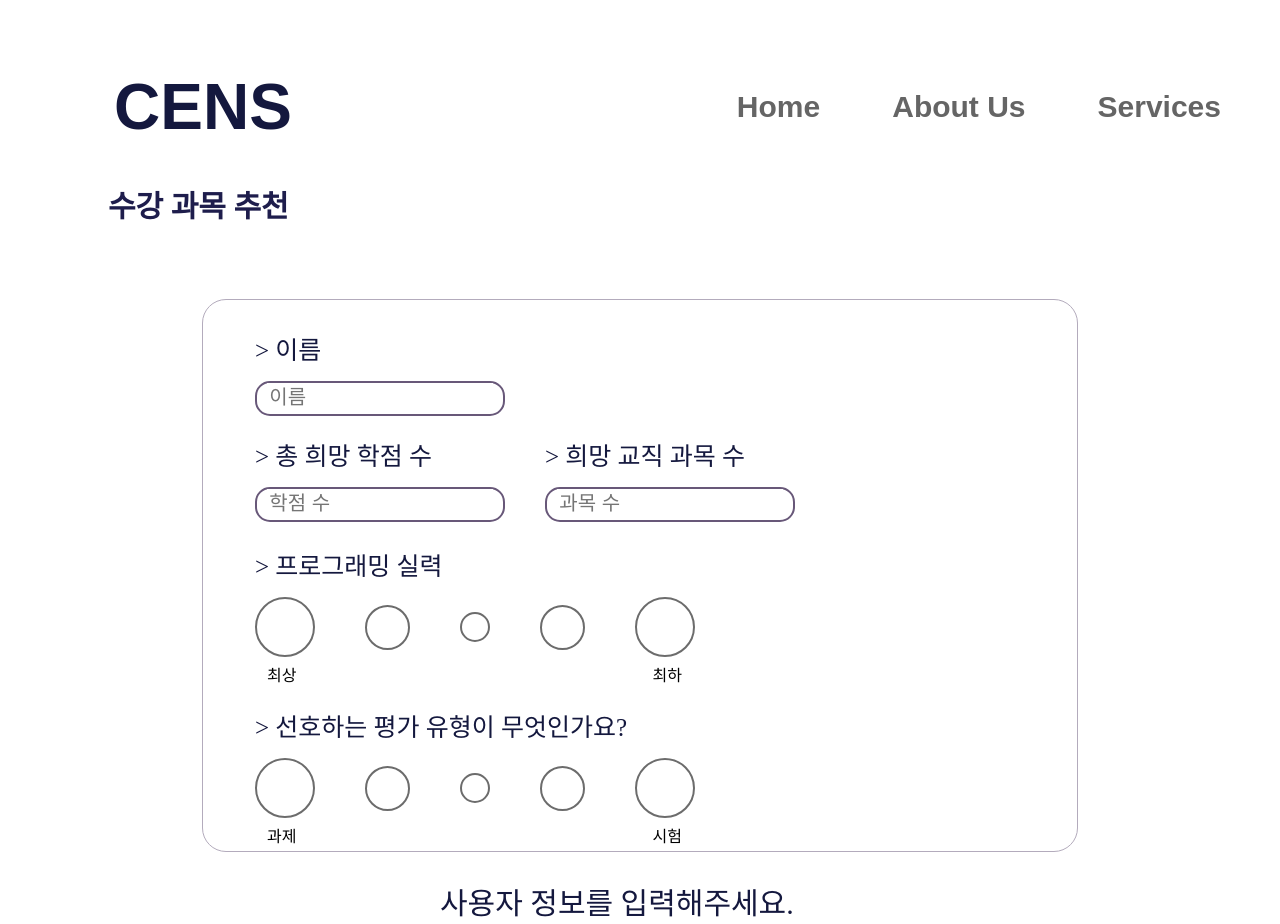
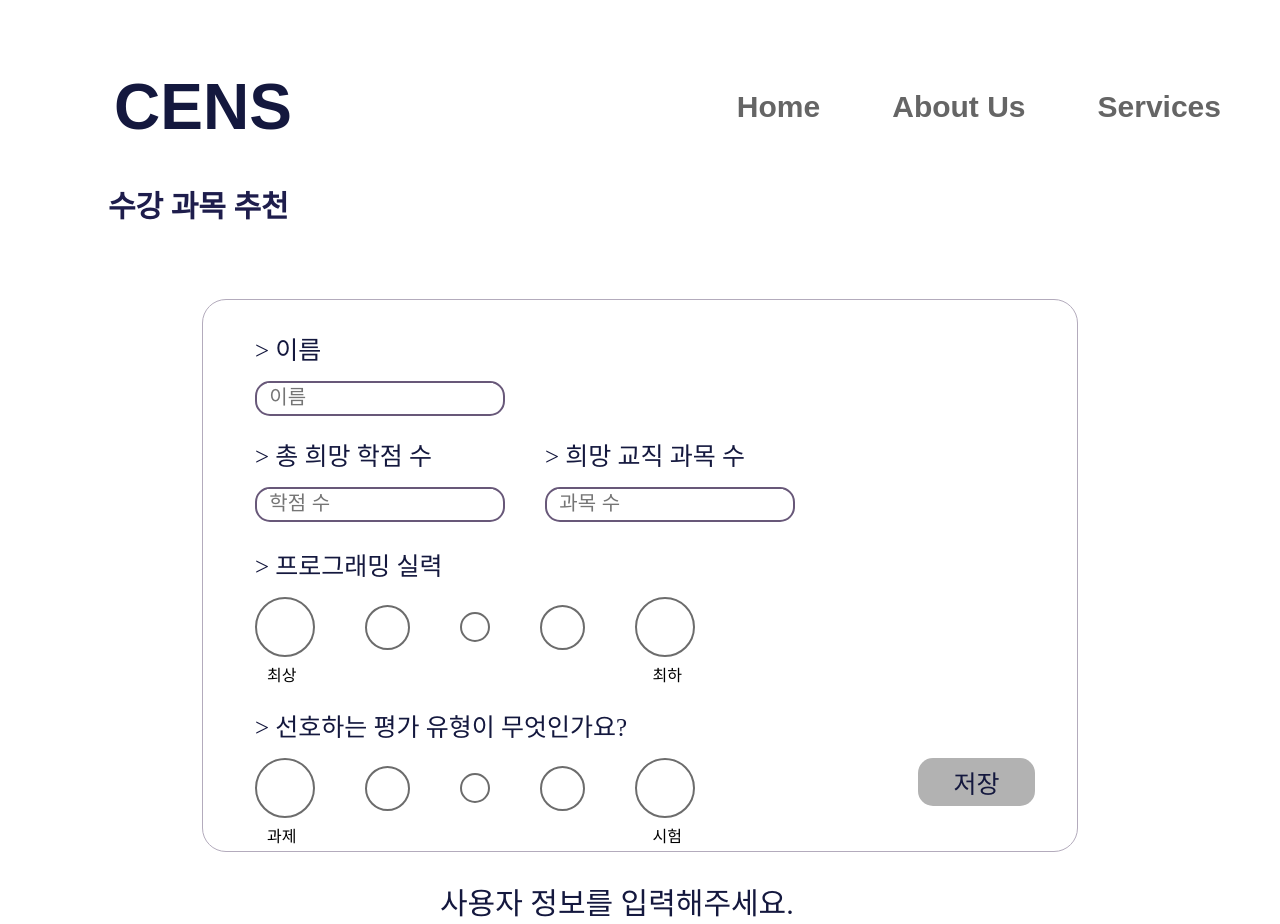
Before and after one commit to 1jiwoo27/cens, a React (Create React App) app: page /info in a window 1280 px wide. Built offline with nearby package versions, Linux system fonts and the light colour scheme.

Commit message:
save button

```diff
--- a/src/components/Order/Info.js
+++ b/src/components/Order/Info.js
@@ -66,12 +66,17 @@ export default function Info() {
           <div className='info-eval-ment'>
               {'>'} 선호하는 평가 유형이 무엇인가요?
           </div>
+          <div className='info-eval-save'>
             <div className='info-eval-cir'>
               <div className='info-eval-lmax'/>
               <div className='info-eval-lmed'/>
               <div className='info-eval-min'/>
               <div className='info-eval-hmed'/>
               <div className='info-eval-hmax'/>
+            </div>
+            <button className='info-save-bt'>
+              저장
+              </button>
           </div>
           <div className='info-eval-type'>
             <p className='info-type'>과제</p>
--- a/src/css/Info.css
+++ b/src/css/Info.css
@@ -215,6 +215,12 @@
     text-align: left;
 }
 
+.info-eval-save{
+    display: flex;
+    justify-content: space-between;
+    flex-direction: row;
+}
+
 .info-eval-cir{
     display: flex;
     flex-direction: row;
@@ -260,6 +266,22 @@
     margin-right: 50px;
 }
 
+.info-save-bt{
+    width: 117px;
+    height: 48px;
+    top: 788px;
+    left: 1236px;
+    background: rgb(178, 178, 178);
+    border: none;
+    border-radius: 15px;
+    color: rgb(20, 24, 62);
+    font-size: 25px;
+    font-weight: 500;
+    text-align: center;
+    margin-top: 20px;
+    margin-right: 42px;
+}
+
 .info-eval-type{
     display: flex;
     justify-content: space-between;
```
Lines whose indentation alone changed are shown as unchanged.
